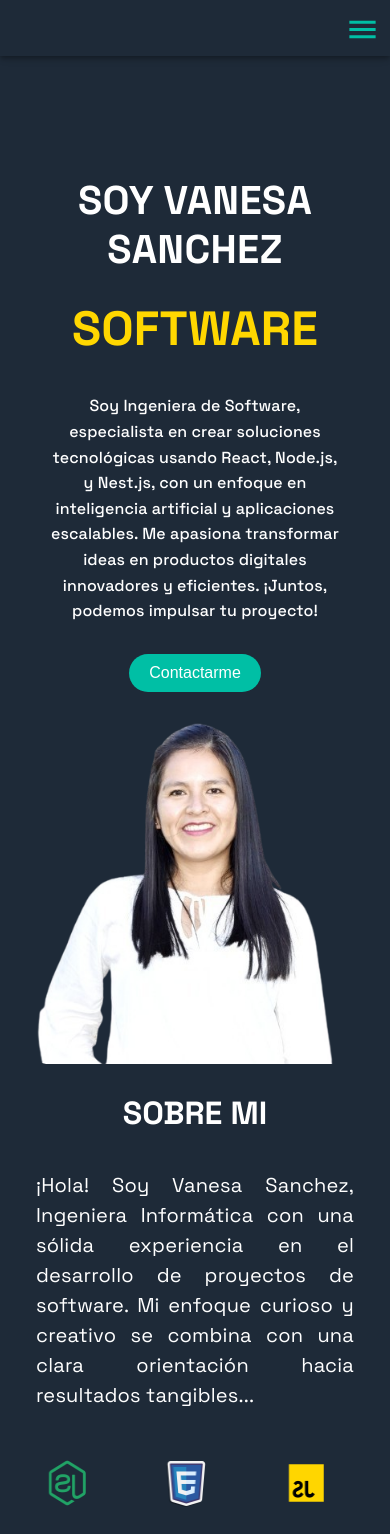
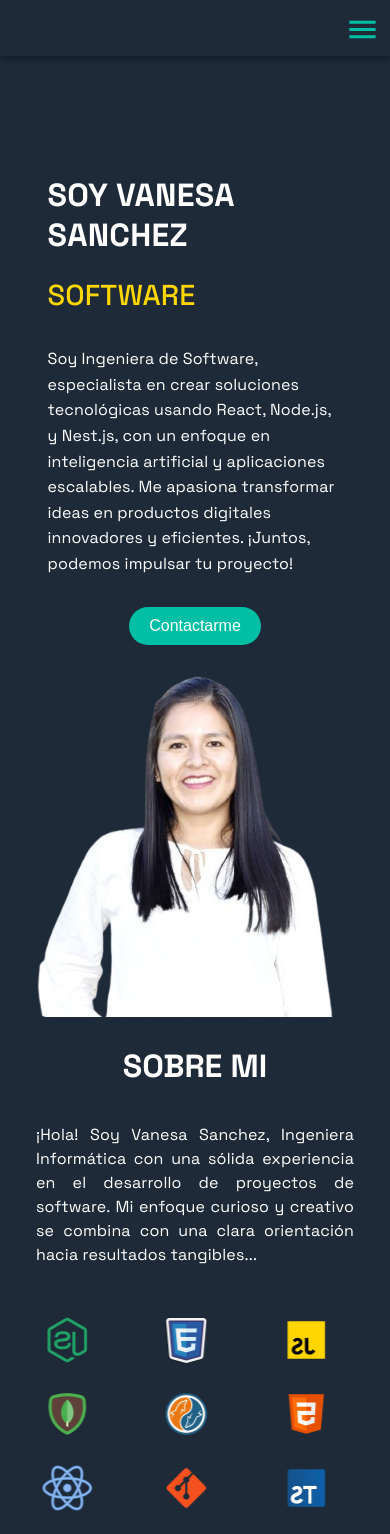
Before and after one commit to san2025chez/porfolio, a React (Create React App) app: page / in a window 390 px wide. Shown: the top 1534 px of the page. Built offline with nearby package versions, Linux system fonts and the light colour scheme.

Commit message:
update-styles

```diff
--- a/src/components/About.js
+++ b/src/components/About.js
@@ -112,6 +112,7 @@ const useStyles = makeStyles((theme) => ({
       marginBottom: '30px',
       paddingBottom: '30px',
       paddingTop: '20px',
+      textAlign: 'left', // Alineación a la izquierda para dispositivos móviles
     },
   },
   card: {
@@ -131,6 +132,7 @@ const useStyles = makeStyles((theme) => ({
     textAlign: 'center',
     [theme.breakpoints.down('sm')]: {
       padding: '20px',
+      textAlign: 'left', // Alineación a la izquierda para dispositivos móviles
     },
   },
   title: {
@@ -141,7 +143,8 @@ const useStyles = makeStyles((theme) => ({
     textTransform: 'uppercase',
     fontFamily: 'Space Grotesk, sans-serif',
     [theme.breakpoints.down('sm')]: {
-      fontSize: '2.5rem',
+      fontSize: '2.0rem',
+      textAlign: 'left', // Alineación a la izquierda para dispositivos móviles
     },
   },
   typingText: {
@@ -151,6 +154,11 @@ const useStyles = makeStyles((theme) => ({
     textTransform: 'uppercase',
     marginBottom: '20px',
     fontFamily: 'Space Grotesk, sans-serif',
+    [theme.breakpoints.down('sm')]: {
+      fontSize: '1.8rem', // Reducido el tamaño de la fuente para dispositivos móviles
+      textAlign: 'left', // Alineación a la izquierda para dispositivos móviles
+      fontWeight: '500', // Reducido el peso de la fuente para dispositivos móviles
+    },
   },
   description: {
     marginTop: '30px',
@@ -160,10 +168,13 @@ const useStyles = makeStyles((theme) => ({
     fontFamily: 'Space Grotesk, sans-serif', // Aplicación de la fuente a la descripción
     [theme.breakpoints.down('sm')]: {
       fontSize: '1rem',
+      textAlign: 'left', // Alineación a la izquierda para dispositivos móviles
+      fontWeight: '400', // Reducido el peso de la fuente para dispositivos móviles
     },
   },
   buttonContainer: {
     marginTop: '30px',
+    textAlign: 'center', // Alineación al centro para dispositivos móviles
   },
   contactButton: {
     color: '#FFFFFF',
@@ -184,6 +195,7 @@ const useStyles = makeStyles((theme) => ({
     height: '600px',
     [theme.breakpoints.down('sm')]: {
       height: '350px',
+      textAlign: 'center', // Alineación al centro para dispositivos móviles
     },
     marginTop: '-20px',
   },
--- a/src/components/Technologies.js
+++ b/src/components/Technologies.js
@@ -40,10 +40,11 @@ export default function Technologies() {
                 <Grid item xs={12}>
                     <Typography
                         style={{
-                            fontSize: '20px',
+                            fontSize: window.innerWidth > 600 ? '20px' : '16px',
                             color: '#FFFFFF',
                             textAlign: 'justify',
-                            fontFamily: 'Space Grotesk, sans-serif' // Aplica la fuente a todos las letras
+                            fontFamily: 'Space Grotesk, sans-serif', // Aplica la fuente a todos las letras
+                            fontWeight: window.innerWidth > 600 ? 'normal' : 'lighter' // Ajusta el peso de la fuente para dispositivos móviles
                         }}
                     >
                         ¡Hola! Soy Vanesa Sanchez, Ingeniera Informática con una sólida experiencia en el desarrollo de proyectos
```
